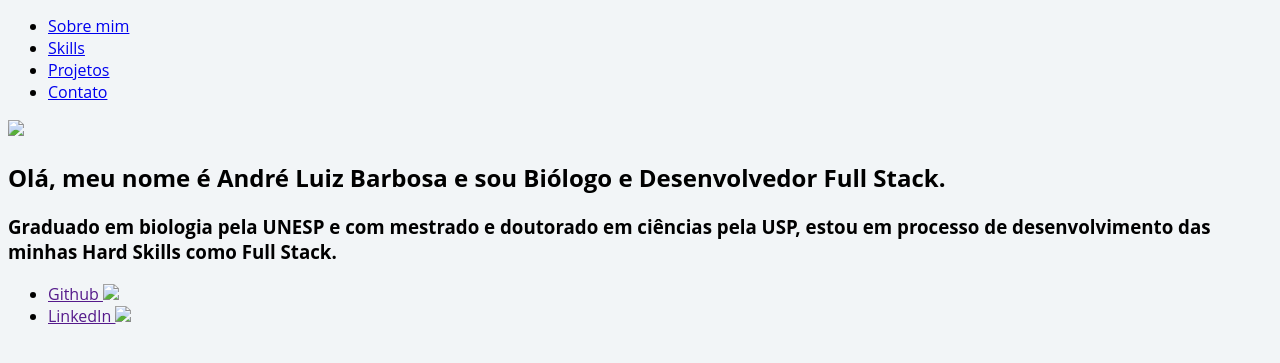
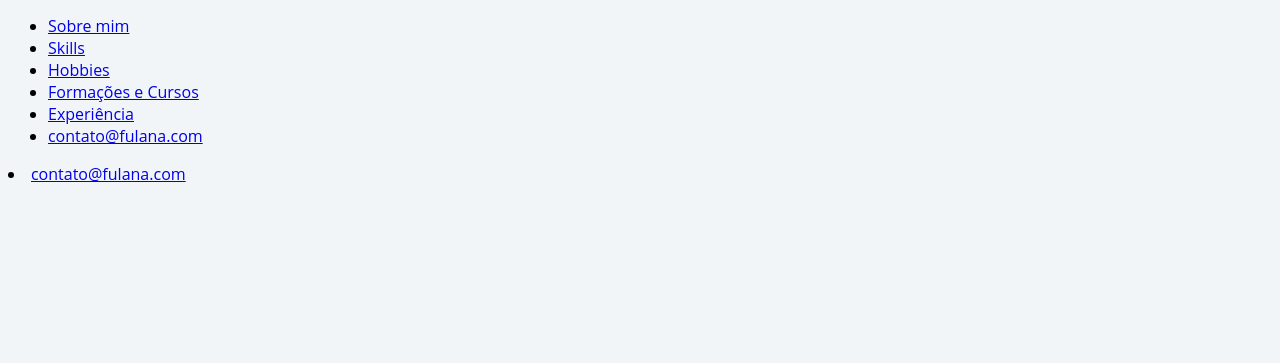
Before and after one commit to Andrehlb/Andrehlb-HelloOne.github.io, a plain HTML site: page challenge-one-portfolio-Andrehlb/index-Andrehlb-portfolio.html in a window 1280 px wide. Shown: the part 77-440 px from the top of the page. Drawn offline with Linux system fonts and the light colour scheme; files that its build step writes are made by us from their sources.

Commit message:
update2 Andrehlb portifolio Challege

```diff
--- a/challenge-one-portfolio-Andrehlb/index-Andrehlb-portfolio.html
+++ b/challenge-one-portfolio-Andrehlb/index-Andrehlb-portfolio.html
@@ -1,9 +1,10 @@
 <!DOCTYPE html>
-<html lang="pt-br">
+<html lang="pt">
 <head>
     <meta charset="UTF-8">
+    <meta http-equiv="X-UA-Compatible" content="IE=edge">
     <meta name="viewport" content="width=device-width, initial-scale=1.0">
-    <title>Portfólio de André Luiz Barbosa</title>
+    <title>André Luiz Barbosa</title>
     <link rel="stylesheet" href="style.css">
 </head>
 <body>
@@ -16,26 +17,14 @@
             <ul class="menu__list">
                 <li class="menu__list__item"><a href="#sobremim">Sobre mim</a></li>
                 <li class="menu__list__item"><a href="#skills">Skills</a></li>
-                <li class="menu__list__item"><a href="#projetos">Projetos</a></li>
-                <li class="menu__list__item"><a href="#contato">Contato</a></li>
+                <li class="menu__list__item"><a href="#hobbies">Hobbies</a></li>
+                <li class="menu__list__item"><a href="#formacao">Formações e Cursos</a></li>
+                <li class="menu__list__item"><a href="#xp">Experiência</a></li>
+                <li class="menu__list__item"><a href="#contato">contato@fulana.com</a></li>
             </ul>
+            <li class="menu__list__item__contato"><a href="#contato">contato@fulana.com</a></li>
         </nav>
     </section>
-
-    <section class="title">
-        <div class="title__div">
-            <img class="title__profile" src="assets/profile.png">
-            <div class="title__container" id="sobremim">
-                <h2 class="title__bio">Olá, meu nome é André Luiz Barbosa e sou Biólogo e Desenvolvedor Full Stack.</h2>
-                <h3 class="title__subsection">Graduado em biologia pela UNESP e com mestrado e doutorado em ciências pela USP, estou em processo de desenvolvimento das minhas Hard Skills como Full Stack.</h3>
-                <ul class="title__network">
-                    <li class="title__network__item"><a href="">Github <img src="assets/arrow.png"></a></li>
-                    <li class="title__network__item"><a href="">LinkedIn <img src="assets/arrow.png"></a></li>
-                </ul>
-            </div>
-        </div>
-    </section>
-
-    <!-- Restante do conteúdo aqui -->
+    <!-- ... demais conteúdo ... -->
 </body>
 </html>
```
